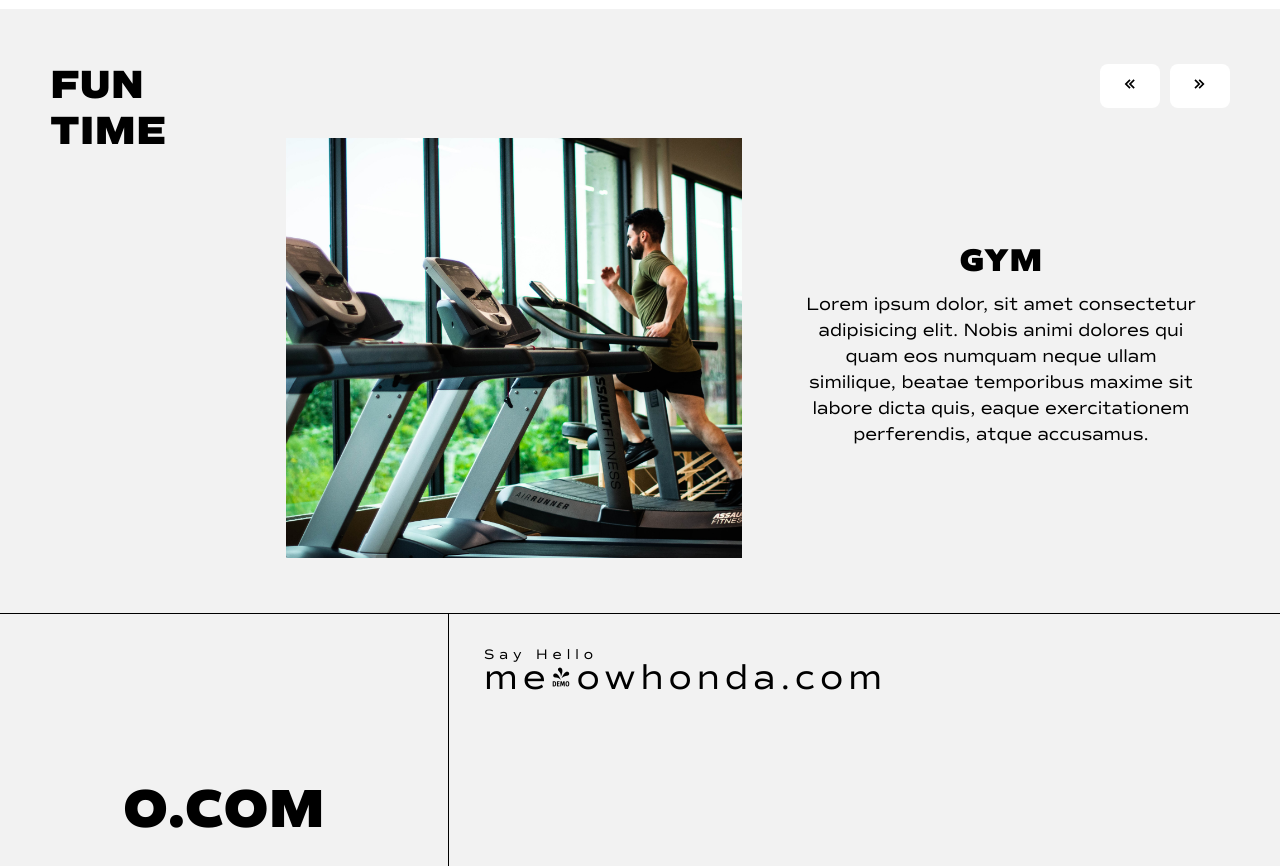
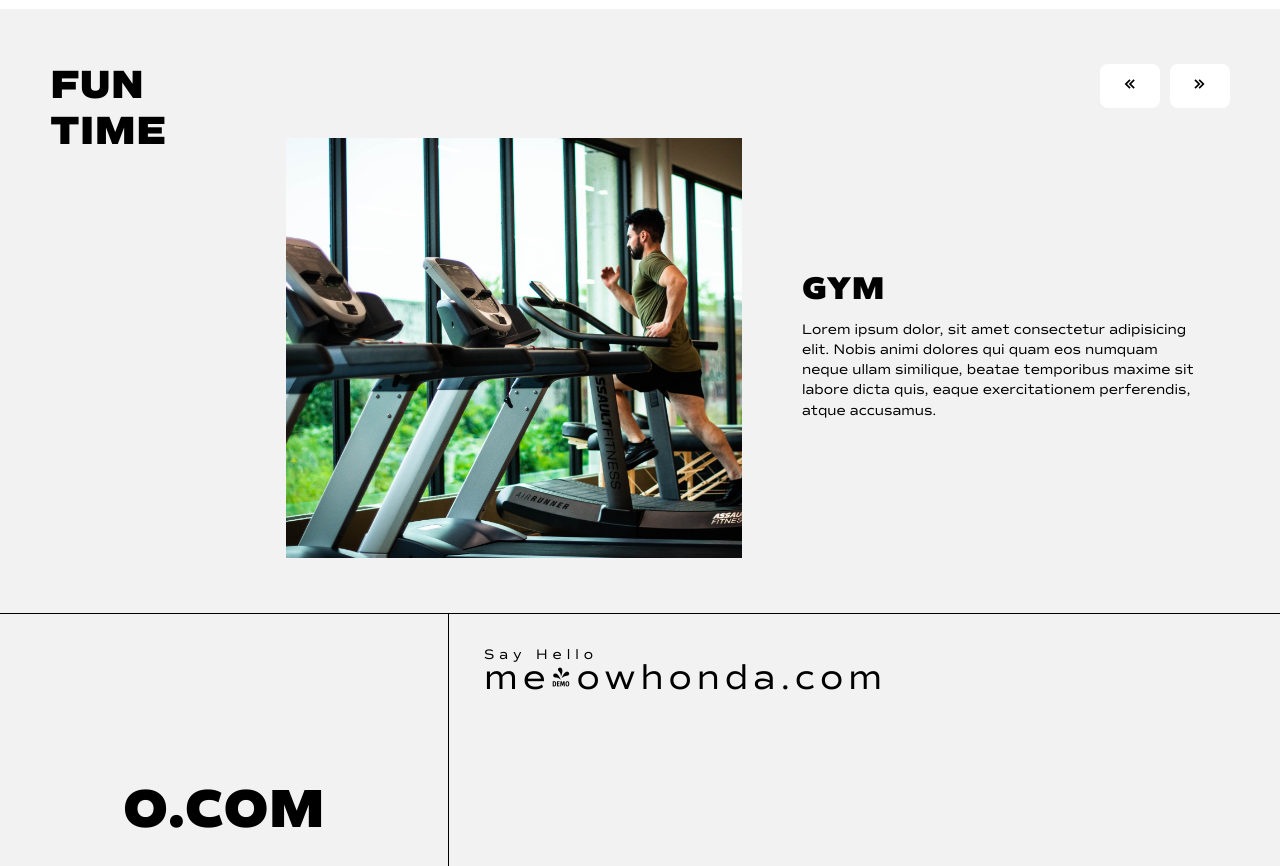
Before and after one commit to Khay-dev/owhonda.com, a React (Vite) app in the folder portfolio/: page /About in a window 1280 px wide. Shown: the part 1620-2486 px from the top of the page. Built offline with nearby package versions, Linux system fonts and the light colour scheme; grey boxes are pictures that could not be loaded.

Commit message:
made small changes

```diff
--- a/portfolio/src/styles/About.css
+++ b/portfolio/src/styles/About.css
@@ -205,6 +205,7 @@
     flex-direction: column;
     gap: 15px;
     justify-content: center;
+    align-items: start;
     padding: 0px 30px;
 }
 
@@ -251,8 +252,9 @@
 }
 
 .main-swiper .b p {
-    font: 14px;
+    font-size: 14px;
     line-height: 1.45;
+
 }
 
 
--- a/portfolio/src/styles/AllWork.css
+++ b/portfolio/src/styles/AllWork.css
@@ -52,19 +52,12 @@
 }
 
 
-
-.section-1-work.section-b p {
-    font-size: 18px;
-    line-height: 1.45;
-}
-
 .swiper {
     width: 100%;
     height: auto;
 }
 
 .swiper-slide {
-    text-align: center;
     font-size: 18px;
     display: flex;
     justify-content: center;
```
